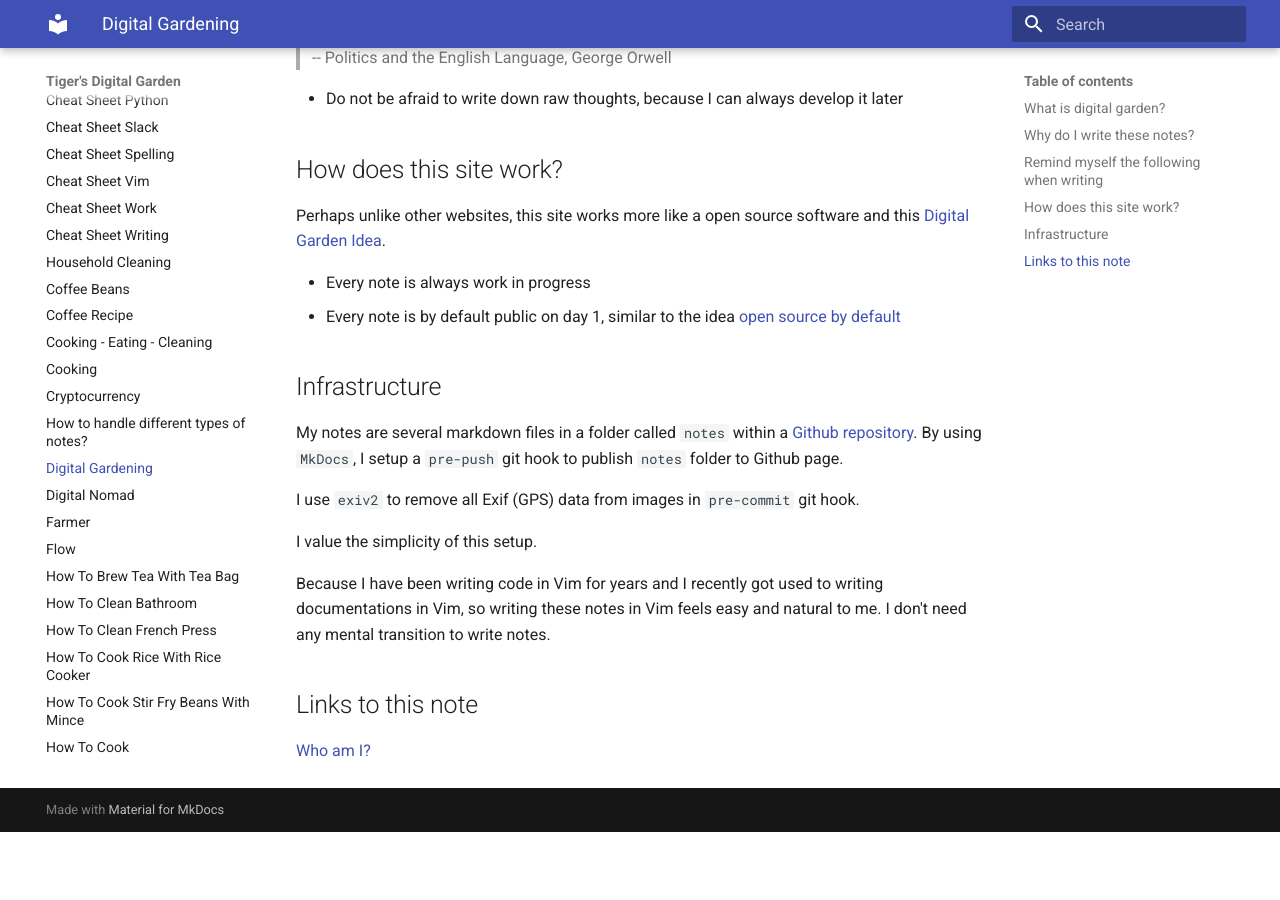
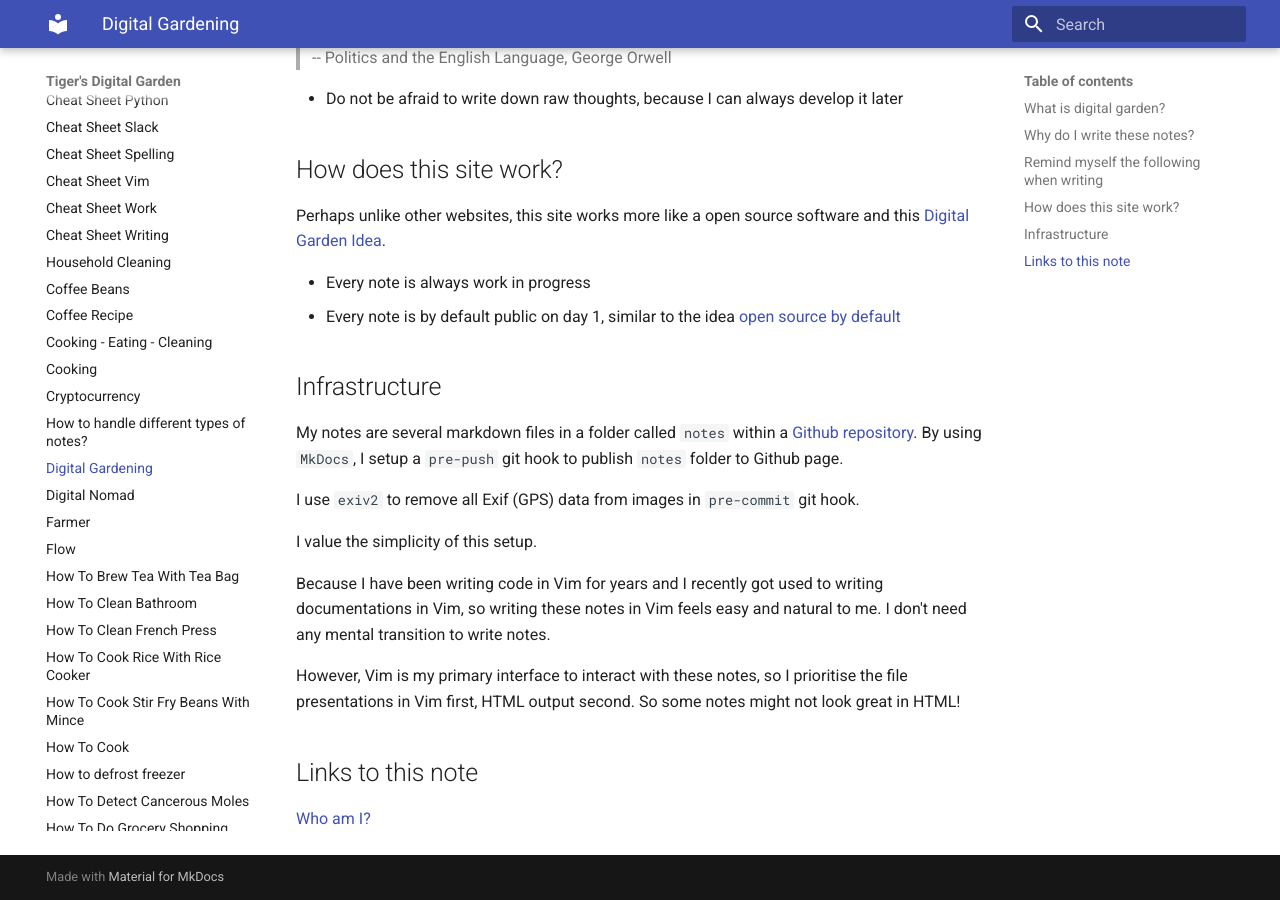
Before and after one commit to ynotstartups/notes, an MkDocs documentation site: the page built from notes/digital-garden.md, in a window 1280 px wide and 900 px high, scrolled down 1475 px. Built offline with MkDocs 1.6.1 and Material for MkDocs 9.7.7, drawn with Linux system fonts in a browser that asks for light colours; before the commit the page ends 2307 px from its top, so only the background shows below that.

Commit message:
add using vim as primary interface

```diff
--- a/notes/digital-garden.md
+++ b/notes/digital-garden.md
@@ -64,6 +64,9 @@ I use `exiv2` to remove all Exif (GPS) data from images in `pre-commit` git hook
 I value the simplicity of this setup.
 
 Because I have been writing code in Vim for years and I recently got used to writing documentations in Vim, so writing these notes in Vim feels easy and natural to me. I don't need any mental transition to write notes.
+
+However, Vim is my primary interface to interact with these notes, so I prioritise the file presentations in Vim first, HTML output second. So some notes might not look great in HTML!
+
 ## Links to this note
 
 [Who am I?](index.md)
```
